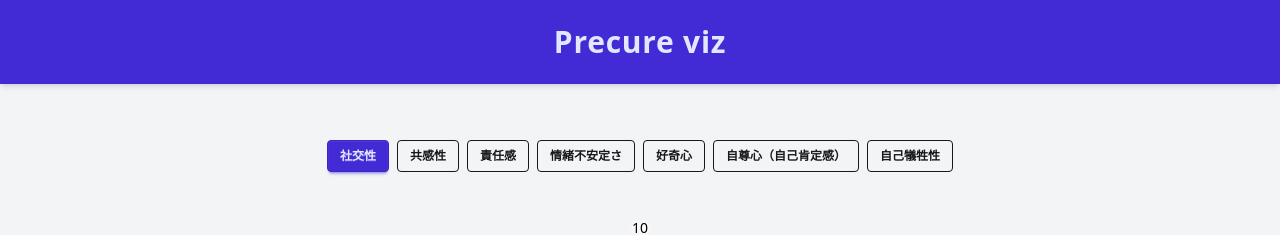
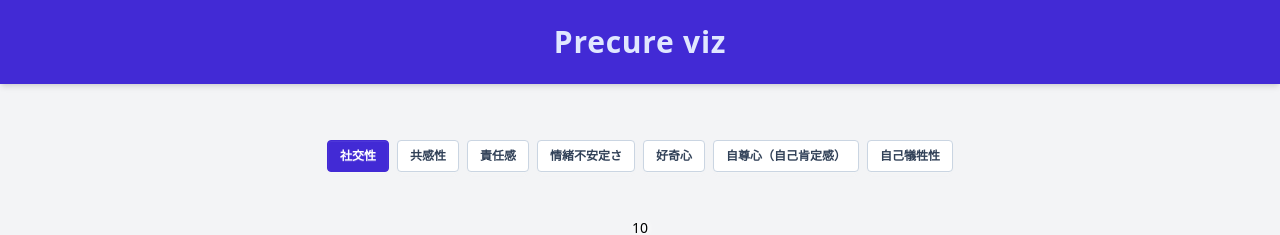
Before and after one commit to vdslab/theme2025-mint, a React (Vite) app: page / in a window 1280 px wide. Shown: the top 235 px of the page. Built offline with nearby package versions, Linux system fonts and the light colour scheme.

Commit message:
fix: ダークモードでも判例が表示されるように

```diff
--- a/src/components/MetricSelector.jsx
+++ b/src/components/MetricSelector.jsx
@@ -2,17 +2,26 @@ export default function MetricSelector({ metricsList, metric, setMetric }) {
   return (
     <div className="p-6">
       <div className="flex flex-wrap gap-2 mb-6">
-        {metricsList.map((m) => (
+        {metricsList.map((m) => {
+          const isActive = metric === m.key;
+
+          return (
             <button
               key={m.key}
-            className={`btn btn-sm ${
-              metric === m.key ? 'btn-primary' : 'btn-outline'
-            }`}
               onClick={() => setMetric(m.key)}
+              className={`
+                btn btn-sm
+                ${
+                  isActive
+                    ? 'bg-primary text-white border-primary'
+                    : 'bg-white text-slate-700 border-slate-300 hover:bg-slate-100'
+                }
+              `}
             >
               {m.label}
             </button>
-        ))}
+          );
+        })}
       </div>
     </div>
   );
```
Also changed, not shown: src/utils/colorUtils.js (+7 -9 lines). Lines whose indentation alone changed are shown as unchanged.
